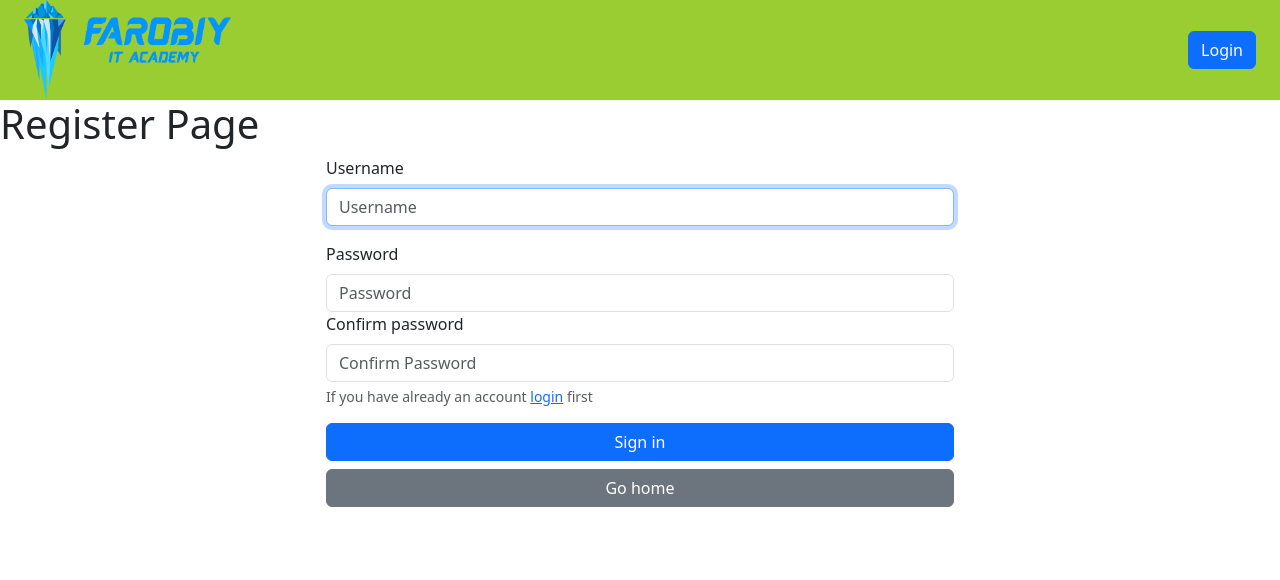
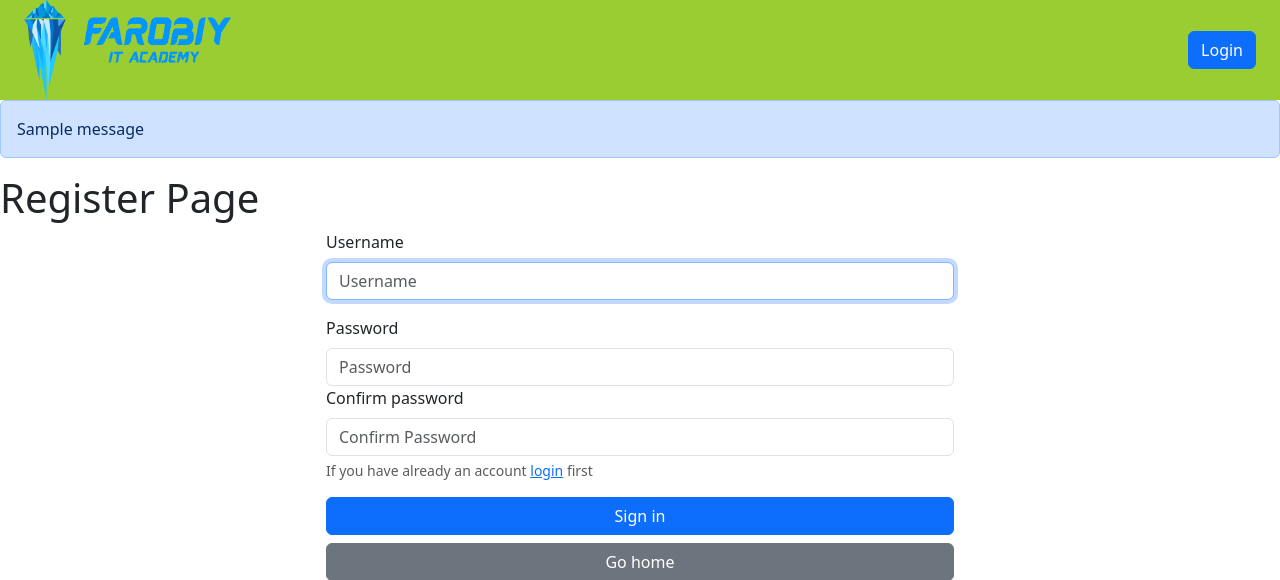
Before and after one commit to ortikovdev/Try-Django, a Django app: page /auth/register/ in a window 1280 px wide. Shown: the top 580 px of the page. Run offline with Django 4.2, Linux system fonts and the light colour scheme; tables that the repository leaves empty hold one stand-in row (values such as "Sample post"); one stand-in notice (Sample message) is shown.

Commit message:
added alert

```diff
--- a/auth/views.py
+++ b/auth/views.py
@@ -4,6 +4,8 @@ from django.contrib.auth import login, logout, authenticate
 from django.core.exceptions import ObjectDoesNotExist
 from django.contrib.auth.forms import AuthenticationForm
 from .forms import MyUserCreationForm, MyAuthenticationForm
+from django.contrib import messages
+
 
 # Create your views here.
 
@@ -31,6 +33,7 @@ def login_view(request):
         if form.is_valid():
             user = form.get_user()
             login(request, user)
+            messages.success(request, f"Successfully logged in {user.username}")
             return redirect('/')
     context = {
         "form": form,
@@ -40,7 +43,9 @@ def login_view(request):
 
 def logout_view(request):
     if request.method == 'POST':
+        user = request.user
         logout(request)
+        messages.error(request, f"Successfully logged out {user.username}")
         return redirect('auth:login')
     return render(request, 'auth/logout.html')
 
--- a/templates/base.html
+++ b/templates/base.html
@@ -12,6 +12,9 @@
 
 {% include 'navbar.html' %}
 
+{% include 'messages.html' %}
+
+
 
 
 {% block header %}
--- /dev/null
+++ b/templates/messages.html
@@ -0,0 +1,27 @@
+
+{% for message in messages %}
+
+    {% if message.tags == "success" %}
+        <div class="alert alert-primary" role="alert">
+          {{ message }}
+        </div>
+    {% elif message.tags == "danger" %}
+        <div class="alert alert-danger" role="alert">
+          {{ message }}
+        </div>
+    {% elif message.tags == "warning" %}
+        <div class="alert alert-warning" role="alert">
+            {{ message }}
+        </div>
+    {% elif message.tags == "info" %}
+        <div class="alert alert-info" role="alert">
+            {{ message }}
+        </div>
+    {% else %}
+        <div class="alert alert-danger" role="alert">
+            {{ message }}
+        </div>
+
+    {% endif %}
+
+{% endfor %}
```
